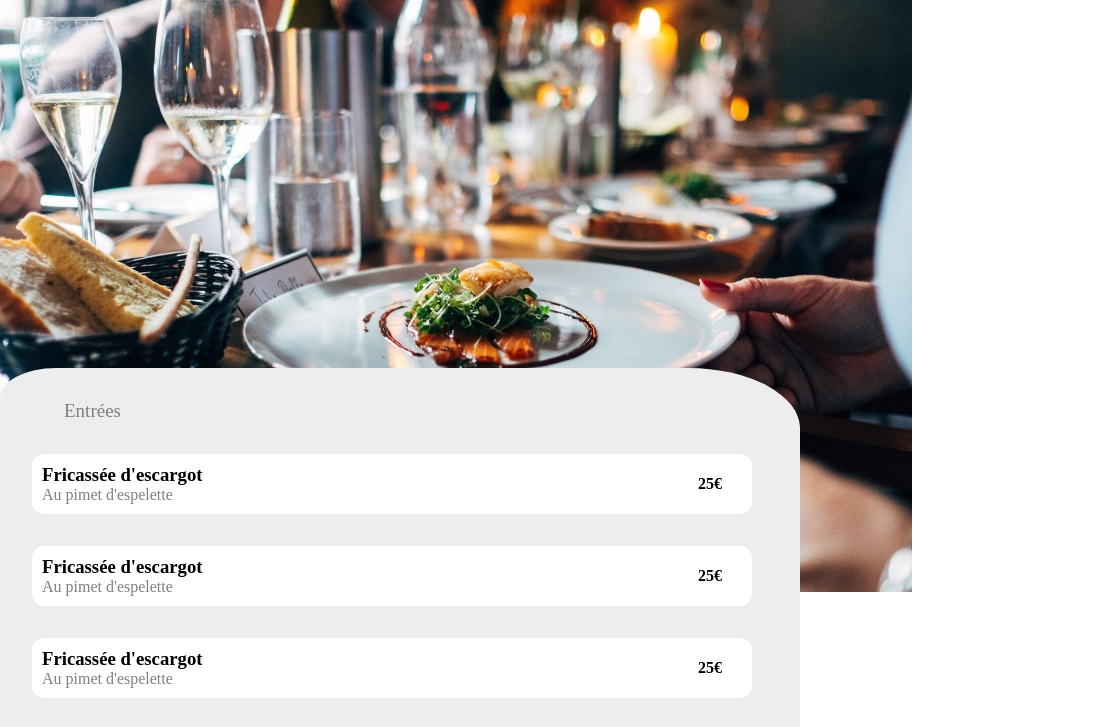
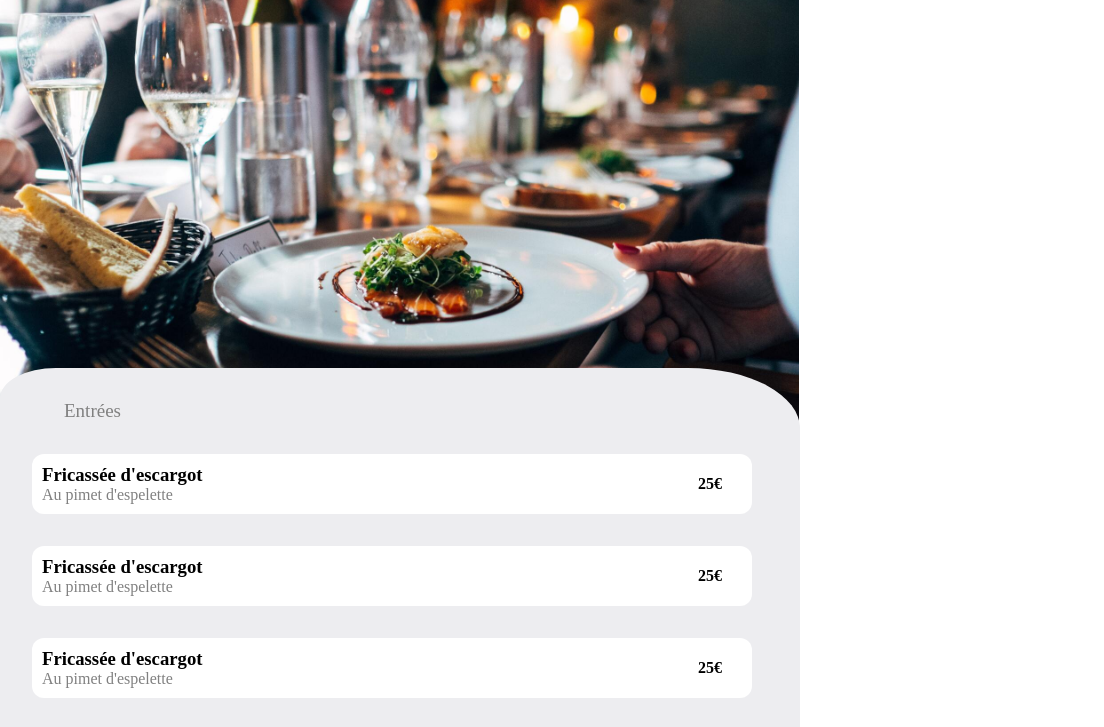
Before and after one commit to nico94700/restaurant, a plain HTML site: page menu1.html in a window 768 px wide. Shown: the part 84-811 px from the top of the page, 1104 px wide, since content can reach past the window. Drawn offline with Linux system fonts and the light colour scheme.

Commit message:
Update style.css

```diff
--- a/style.css
+++ b/style.css
@@ -615,8 +615,9 @@ footer {
     background-size: auto;
     background-repeat: no-repeat;
     background-size: contain;
-    width: 69rem;
+
     height: 38rem;
+    max-width: 104%;
   }
 
   .fleche {
```
